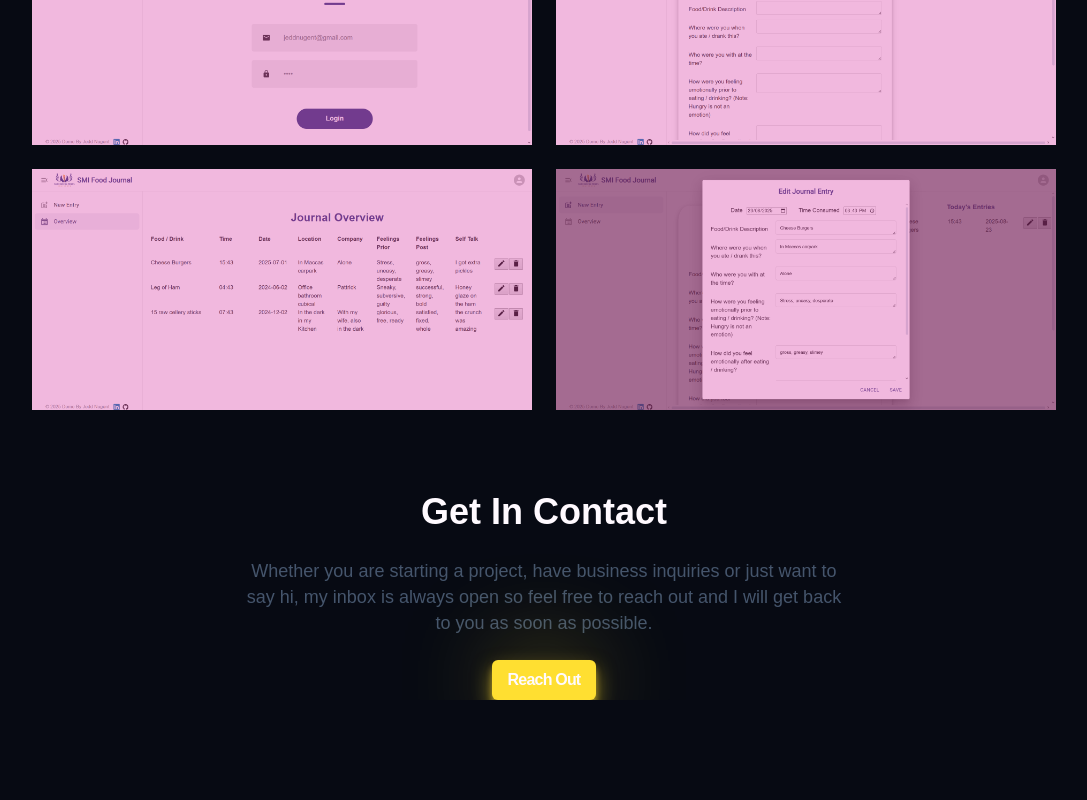
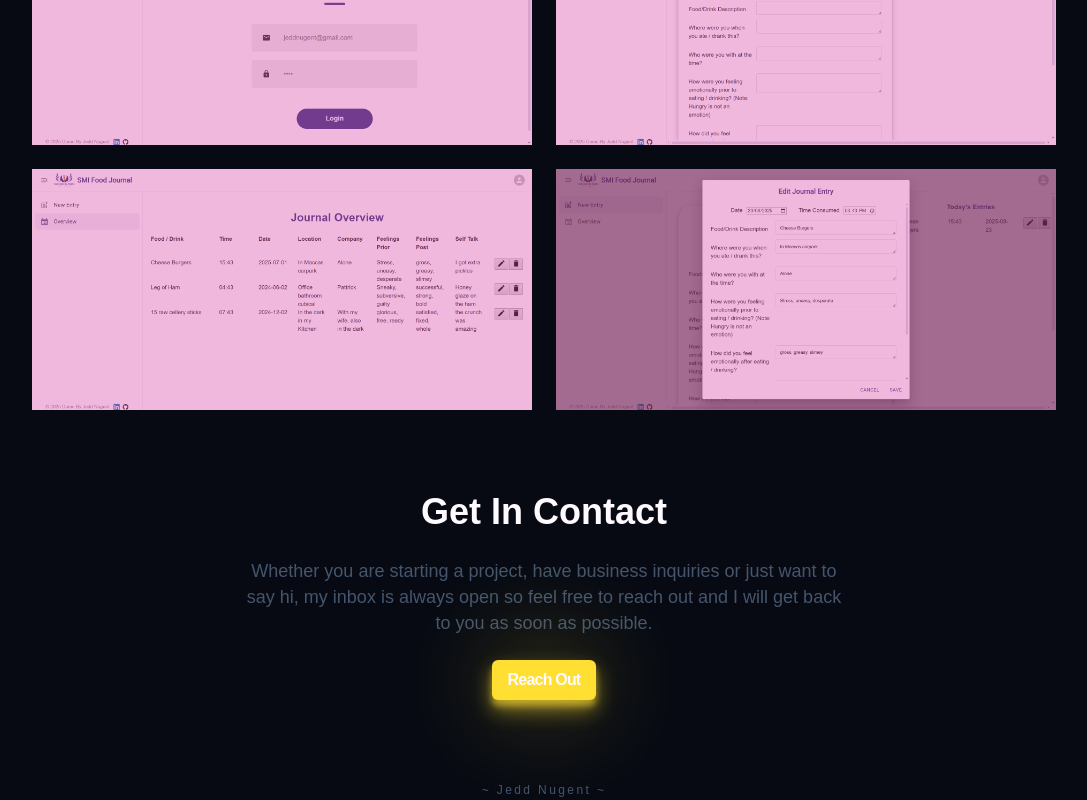
Before and after one commit to jeddnugent/personal-portfolio, a React (Vite) app: page / in a window 1280 px wide. Shown: the part 2127-2927 px from the top of the page, without its empty margins (96-1183 px from the left). Before the commit the page ends 2827 px from the top, so only its background shows below. Built offline with nearby package versions, Linux system fonts and the light colour scheme.

Commit message:
Implementing Footer

```diff
--- a/src/App.tsx
+++ b/src/App.tsx
@@ -1,6 +1,7 @@
 import About from './components/About';
 import Contact from './components/Contact';
 import Featured from './components/Featured';
+import Footer from './components/Footer';
 import Header from './components/Header';
 import Hero from './components/Hero';
 import './styles/App.css';
@@ -14,6 +15,7 @@ function App() {
       <About />
       <Featured />
       <Contact />
+      <Footer />
     </>
   );
 }
--- /dev/null
+++ b/src/components/Footer.tsx
@@ -0,0 +1,13 @@
+import '../styles/components/Footer.css';
+
+function Footer() {
+	return (
+		<>
+			<footer className='footer container section'>
+				<h3 className="footer__title">~ Jedd Nugent ~</h3>
+			</footer>
+		</>
+	);
+}
+
+export default Footer;
--- /dev/null
+++ b/src/styles/components/Footer.css
@@ -0,0 +1,9 @@
+.footer__title {
+	font-size: var(--size-xs);
+	font-weight: 400;
+	color: var(--clr-slate600);
+	text-align: center;
+	text-transform: capitalize;
+	letter-spacing: 0.2em;
+	user-select: none;
+}
```
